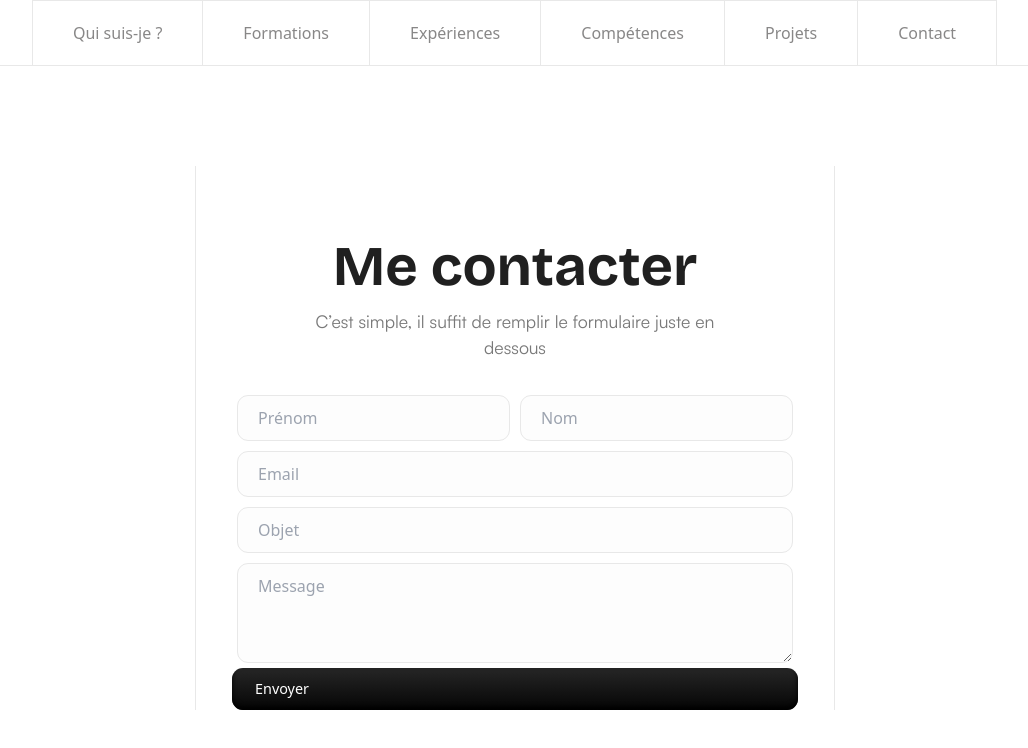
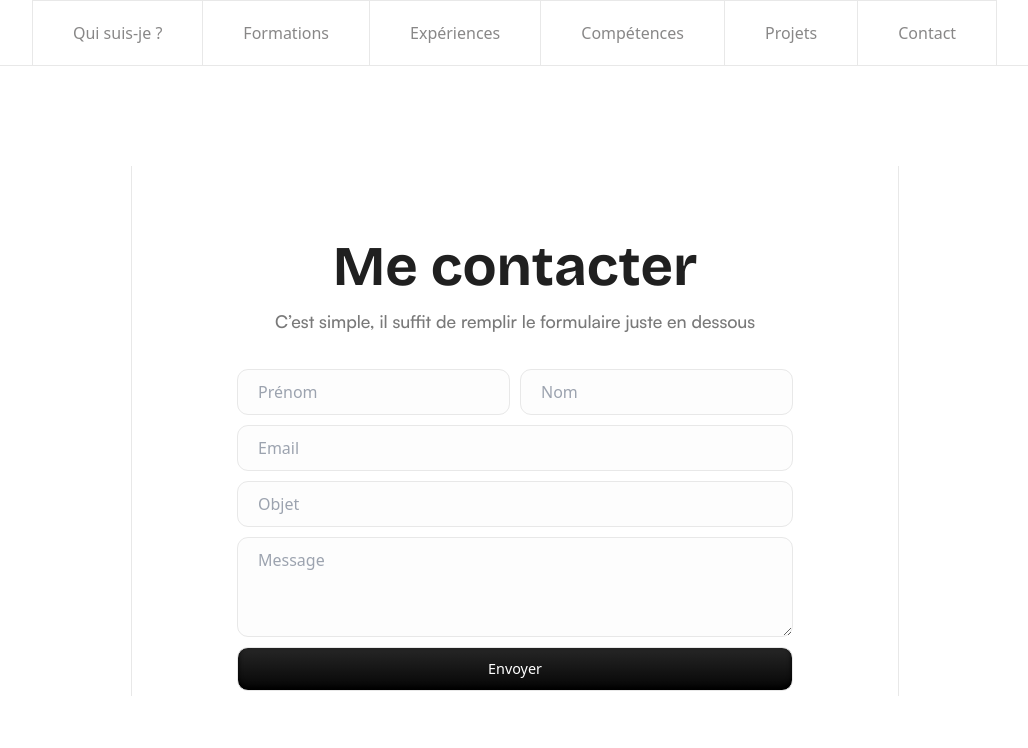
Before and after one commit to theolg29/mainfolio, an Astro site: page /contact in a window 1280 px wide. Shown: the whole page, without its empty margins (125-1153 px from the left). Built offline with nearby package versions, Linux system fonts and the light colour scheme; Astro itself is replaced by a stand-in of ours.

Commit message:
Feat: other minor changes

```diff
--- a/src/components/Button.astro
+++ b/src/components/Button.astro
@@ -2,7 +2,7 @@
 const { theme, link, text, icon } = Astro.props;
 ---
 
-<a class={theme} href={link}>
-    <span class="icon">{icon}</span>
+<a class={`flex gap-2 ${theme}`} href={link}>
+    {icon && <img src={icon} alt="icon" class="icon" />}
     {text}
 </a>
--- a/src/components/Navigation.astro
+++ b/src/components/Navigation.astro
@@ -1,7 +1,7 @@
 ---
 
 ---
-
+<div>
     <nav class="flex justify-center">
         <a href="">Qui suis-je ?</a>
         <a href="">Formations</a>
@@ -10,3 +10,4 @@
         <a href="/projects">Projets</a>
         <a href="/contact">Contact</a>
     </nav>
+</div>
--- a/src/pages/contact.astro
+++ b/src/pages/contact.astro
@@ -5,7 +5,7 @@ import MainLayout from "../layouts/MainLayout.astro";
 import Button from '@/components/Button.astro';
 ---
 
-<MainLayout>
+<MainLayout title="Contact - Théo Le Gourrierec" description="Contactez Théo Le Gourrierec, Designer & Développeur Web">
   <Navigation />
   <section class="container">
     <section class="content hero-section">
@@ -37,7 +37,7 @@ import Button from '@/components/Button.astro';
       <input type="checkbox" name="botcheck" class="hidden" style="display: none;">
       <input type="hidden" name="redirect" value="https://mywebsite.com/thanks.html">
 
-      <Button theme="black-button" type="submit" text="Envoyer" />
+      <input class="form-button text-center" type="submit" value="Envoyer">
     </form>
   </section>
   </section>
--- a/src/styles/_globals.scss
+++ b/src/styles/_globals.scss
@@ -4,6 +4,11 @@
 // ---------------
 // Global HTML Tags
 // ---------------
+
+html {
+  overflow-x: hidden;
+}
+
 
 h1 {
   font-family: BricolageGrotesque;
@@ -28,6 +33,7 @@ h3 {
 p {
   font-family: 'Satoshi', sans-serif;
   font-size: 1.1em;
+  font-weight: 500;
   color: vars.$text;
 }
 
@@ -52,7 +58,7 @@ nav {
 .container {
   border-left: 1px solid vars.$border-stroke;
   border-right: 1px solid vars.$border-stroke;
-  width: 50%;
+  width: 60%;
   padding: 0px 100px;
   margin: 0 auto;
 }
```
Also changed, not shown: src/assets/icons/dl-icon.svg (added). Lines whose indentation alone changed are shown as unchanged.
